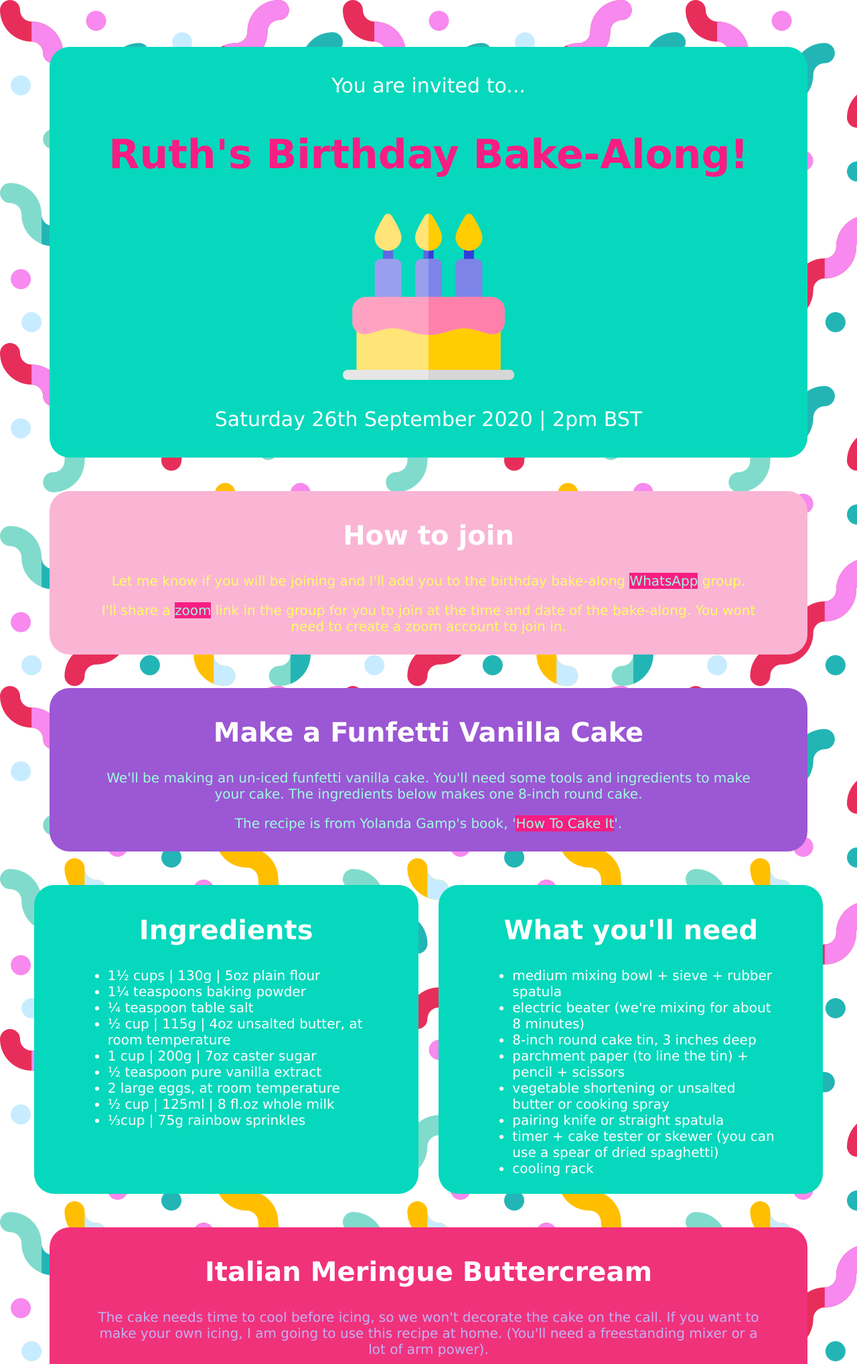
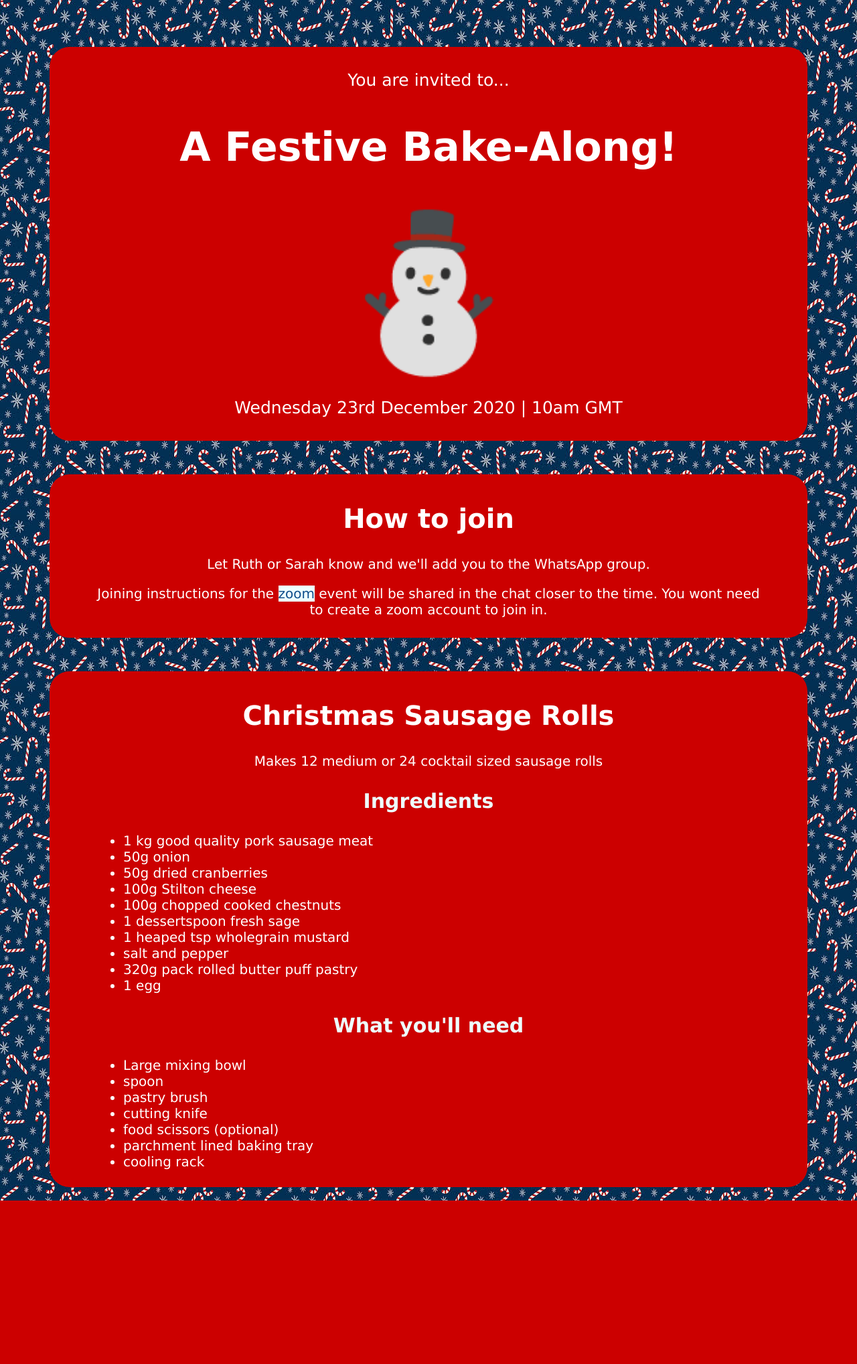
Before and after one commit to ruthmoog/festive-bake-along, a PHP site: page / in a window 1280 px wide. Shown: the top 2036 px of the page at 67% size. After the commit the page ends 1792 px from the top, so only its background shows below. Run offline with PHP 8.4, Linux system fonts and the light colour scheme.

Commit message:
create festive party invite

```diff
--- a/index.html
+++ b/index.html
@@ -5,91 +5,55 @@
     <meta charset="UTF-8">
     <meta name="viewport" content="width=device-width, initial-scale=1.0">
     <meta http-equiv="X-UA-Compatible" content="ie=edge">
-    <title>Birthday!!!</title>
+    <title>Merry Christmas!!!</title>
     <link href="./style.css" type="text/css" rel="stylesheet" />
-    <script src="./src/fairyDustCursor.js"></script>
+    <script src="./src/snowFlakeCursor.js"></script>
     <script async src="./index.js"></script>
 </head>
 
 <body>
     <section class="invitation">
         <p>You are invited to...</p>
-        <h1>Ruth's Birthday Bake-Along!</h1>
-        <figure class="cake">
-            <img    src="./birthday-cake.png"
-                    alt="birthday cake" />
-        </figure>
-        <p>Saturday 26th September 2020 | 2pm BST</p>
+        <h1>A Festive Bake-Along!</h1>
+        <span class="snowman">⛄</span>
+        <p>Wednesday 23rd December 2020 | 10am GMT</p>
     </section>
 
     <section class="joining">
         <h2>How to join</h2>
-        <p>Let me know if you will be joining and I'll add you to the birthday bake-along <a href="https://www.whatsapp.com/?lang=en">WhatsApp</a> group.</p>
-        <p>I'll share a <a href="https://zoom.us/">zoom</a> link in the group for you to join at the time and date of the bake-along.
+        <p>Let Ruth or Sarah know and we'll add you to the WhatsApp group.</p>
+        <p>Joining instructions for the <a href="https://zoom.us/">zoom</a> event will be shared in the chat closer to the time.
             You wont need to create a zoom account to join in.</p>
     </section>
 
     <section class="recipe">
-        <h2>Make a <strong>Funfetti Vanilla Cake</strong></h2>
-        <p>We'll be making an un-iced funfetti vanilla cake. You'll need some tools and ingredients to make your cake. The ingredients below makes one 8-inch round cake.</p>
-        <p>The recipe is from Yolanda Gamp's book, '<a href="https://howtocakeit.com/">How To Cake It</a>'.</p>
-    </section>
+        <h2><strong>Christmas Sausage Rolls</strong></h2>
+        <p>Makes 12 medium or 24 cocktail sized sausage rolls</p>
 
-    <section class="ingredients">
-        <h2>Ingredients</h2>
+        <h3>Ingredients</h3>
         <ul>
-            <li>1½ cups | 130g | 5oz plain flour</li>
-            <li>1¼ teaspoons baking powder</li>
-            <li>¼ teaspoon table salt</li>
-            <li>½ cup | 115g | 4oz unsalted butter, at room temperature</li>
-            <li>1 cup | 200g | 7oz caster sugar</li>
-            <li>½ teaspoon pure vanilla extract</li>
-            <li>2 large eggs, at room temperature</li>
-            <li>½ cup | 125ml | 8 fl.oz whole milk</li>
-            <li>⅓cup | 75g rainbow sprinkles</li>
+            <li>1 kg good quality pork sausage meat</li>
+            <li>50g onion</li>
+            <li>50g dried cranberries</li>
+            <li>100g Stilton cheese</li>
+            <li>100g chopped cooked chestnuts</li>
+            <li>1 dessertspoon fresh sage</li>
+            <li>1 heaped tsp wholegrain mustard</li>
+            <li>salt and pepper</li>
+            <li>320g pack rolled butter puff pastry</li>
+            <li>1 egg</li>
         </ul>
-    </section>
 
-    <section class="tools">
-        <h2>What you'll need</h2>
+        <h3>What you'll need</h3>
         <ul>
-            <li>medium mixing bowl + sieve + rubber spatula</li>
-            <li>electric beater (we're mixing for about 8 minutes)</li>
-            <li>8-inch round cake tin, 3 inches deep</li>
-            <li>parchment paper (to line the tin) + pencil + scissors</li>
-            <li>vegetable shortening or unsalted butter or cooking spray</li>
-            <li>pairing knife or straight spatula</li>
-            <li>timer + cake tester or skewer (you can use a spear of dried spaghetti)</li>
+            <li>Large mixing bowl</li>
+            <li>spoon</li>
+            <li>pastry brush</li>
+            <li>cutting knife</li>
+            <li>food scissors (optional)</li>
+            <li>parchment lined baking tray</li>
             <li>cooling rack</li>
         </ul>
     </section>
 
-    <section class="icing">
-        <h2>Italian Meringue Buttercream</h2>
-        <p>The cake needs time to cool before icing, so we won't decorate the cake on the call.
-            If you want to make your own icing, I am going to use this recipe at home. (You'll need a freestanding mixer or a lot of arm power).</p>
-        <section class="ice-ingredients">
-        <h3>Ingredients</h3>
-        <ul>
-            <li>1¾ cups caster sugar</li>
-            <li>8 large egg whites, at room temperature</li>
-            <li>2 cups unsalted butter, cut into tablespoon-sized pieces, at room temperature</li>
-            <li>1 teaspoon pure vanilla extract</li>
-        </ul>
-      </section>
-      <section class="ice-directions">
-        <h3>Directions</h3>
-        <ol>
-            <li>In a small saucepan, combine the sugar and half a cup of water.  Place over medium heat and bring to a boil.  Clip a candy thermometer to the side of the pan.</li>
-            <li>While the sugar syrup is heating, put the egg whites in a bowl of a stand mixer fitted with the whisk attachment.</li>
-            <li>When the syrup reaches 230°F|110°C begin to whip the egg whites on medium-high speed.  Whip until the egg whites are stiff.</li>
-            <li>When the syrup reaches 240°F|115°C, immediately remove the pan from the heat and, with the mixer running, pour the syrup into the egg whites in a very thin stream avoiding the whisk.</li>
-            <li>Whip the meringue at high speed until thick and glossy and the bowl is no longer warm on the outside, about 8-12 mins.</li>
-            <li>With the mixer running, add the butter a piece at a time, whipping until each piece is fully incorporated before adding the next. Scrape the sides down every now and then.</li>
-            <li>After all the butter has been added, continue to whip until it's thick and smooth, 3-5 minutes.  Beat in the vanilla.</li>
-            <li>Use immediately, or transfer into an airtight container for up to 1 week in the fridge or up to 2 months in the freezer. Let it warm up to room temperature before using and stir to smooth it out.</li>
-        </ol>
-        </section>
-    </section>
-
 </body>
--- a/index.js
+++ b/index.js
@@ -1 +1 @@
-new fairyDustCursor({colors: ["#ffffff", "#fab5d5", "#fffc65", "#f81d83", "#9efce0", "#9c57d4", "#05d8bc", "#f0327b", "#c5b1f5" ]});
+new snowFlakeCursor({colors: ["#ffffff", "#efffff", "#eeffff"]});
--- a/src/fairyDustCursor.js
+++ b/src/snowFlakeCursor.js
@@ -1,5 +1,5 @@
 
-function fairyDustCursor(options) {
+function snowFlakeCursor(options) {
   let possibleColors = (options && options.colors) || [
     "#D61C59",
     "#E7D84B",
@@ -15,7 +15,7 @@ function fairyDustCursor(options) {
   let canvas, context;
 
   let canvImages = [];
-  const char = "•";
+  const char = "❄";
 
   function init() {
 
@@ -37,7 +37,7 @@ function fairyDustCursor(options) {
       canvas.height = height;
     }
 
-    context.font = "21px serif";
+    context.font = "40px serif";
     context.textBaseline = "middle";
     context.textAlign = "center";
 
@@ -53,7 +53,7 @@ function fairyDustCursor(options) {
 
       bgContext.fillStyle = color;
       bgContext.textAlign = "center";
-      bgContext.font = "21px serif";
+      bgContext.font = "40px serif";
       bgContext.textBaseline = "middle";
       bgContext.fillText(
         char,
@@ -95,7 +95,8 @@ function fairyDustCursor(options) {
         addParticle(
           e.touches[i].clientX,
           e.touches[i].clientY,
-          canvImages[Math.floor(Math.random() * canvImages.length)]
+//          canvImages[Math.floor(Math.random() * canvImages.length)]
+          canvImages[1 * canvImages.length]
         );
       }
     }
@@ -148,8 +149,8 @@ function fairyDustCursor(options) {
     this.initialLifeSpan = lifeSpan; //
     this.lifeSpan = lifeSpan; //ms
     this.velocity = {
-      x: (Math.random() < 0.5 ? -1 : 1) * (Math.random() / 2),
-      y: Math.random() * 0.7 + 0.9,
+      x: (Math.random() < 0.5 ? -1 : 1) * (Math.random() / 4),
+      y: Math.random() * 3,
     };
     this.position = { x: x, y: y };
     this.canv = canvasItem;
@@ -159,14 +160,14 @@ function fairyDustCursor(options) {
       this.position.y += this.velocity.y;
       this.lifeSpan--;
 
-      this.velocity.y += 0.02;
+      this.velocity.y += 0.00001;
 
       const scale = Math.max(this.lifeSpan / this.initialLifeSpan, 0);
 
       context.drawImage(
         this.canv,
-        this.position.x - (this.canv.width / 2) * scale,
-        this.position.y - this.canv.height / 2,
+        this.position.x - (this.canv.width / 4) * scale,
+        this.position.y - this.canv.height / 4,
         this.canv.width * scale,
         this.canv.height * scale
       );
--- a/style.css
+++ b/style.css
@@ -4,8 +4,8 @@
 
 @media only screen and (max-width: 480px) and (min-width: 20px) {
   section {
-    background-color: #fab5d5;
-    color: #fffc65;
+    background-color: #104e8b;
+    color: #990F02;
     padding: 10px !important;
     display: inline-block;
     width: 95% !important;
@@ -15,13 +15,13 @@
 
 body {
     margin: 20px;
-    background-image: url("./party.png");
+    background-image: url("./bg.jpeg");
     text-align: center;
 }
 
 h1 {
   font-size: 60px;
-  color: #f81d83;
+  color: #fffff;
 }
 
 h2 {
@@ -29,24 +29,32 @@ h2 {
   color: #ffffff;
 }
 
+h3 {
+font-size: 30px;
+  color: #eeffff;
+}
+
 p, li {
   font-size: 20px;
 }
 
 a {
-  color: #9efce0;
-  background-color: #f81d83;
+  color: #104e8b;
+  background-color: #eeffff;
   text-decoration: none;
 }
 
 a:hover {
   color: #ffffff;
-  background-color: #9c57d4;
+  background-color: #104e8b;
   text-decoration: none;
   text-decoration-line: underline;
   text-decoration-style: wavy;
 }
 
+span {
+    font-size: 9em;
+}
 
 li {
     text-align: left;
@@ -58,51 +66,20 @@ section {
   padding: 10px 70px;
 }
 
-.invitation, .joining, .recipe, .icing {
+.invitation, .joining, .recipe {
   width: 80%;
 }
 
 .invitation, .invitation > p{
-  background-color: #05d8bc;
+  background-color: #cc0000;
   color: #ffffff;
-  font-size: 30px;
+  font-size: 25px;
 }
 
-.joining {
-  background-color: #fab5d5;
-  color: #fffc65;
-}
-
-.recipe {
-  background-color: #9c57d4;
-  color: #9efce0;
-}
-.ingredients, .tools {
-  width: 35%;
-  background-color: #05d8bc;
+.joining, .recipe {
+  background-color: #cc0000;
   color: #ffffff;
 }
-
-.icing {
-  background-color: #f0327b;
-  color: #c5b1f5;
-}
-
-.ice-ingredients {
-  width: 30%;
-  display: inline-block;
-  vertical-align: top;
-}
-
-.ice-directions {
-  width: 40%;
-  display: inline-block;
-  vertical-align: top;
-
-
-}
-
-
 
 body {
   display: flex;
```
Also changed, not shown: bg.jpeg (added), birthday-cake.png (deleted), party.png (deleted), 2 other files.
